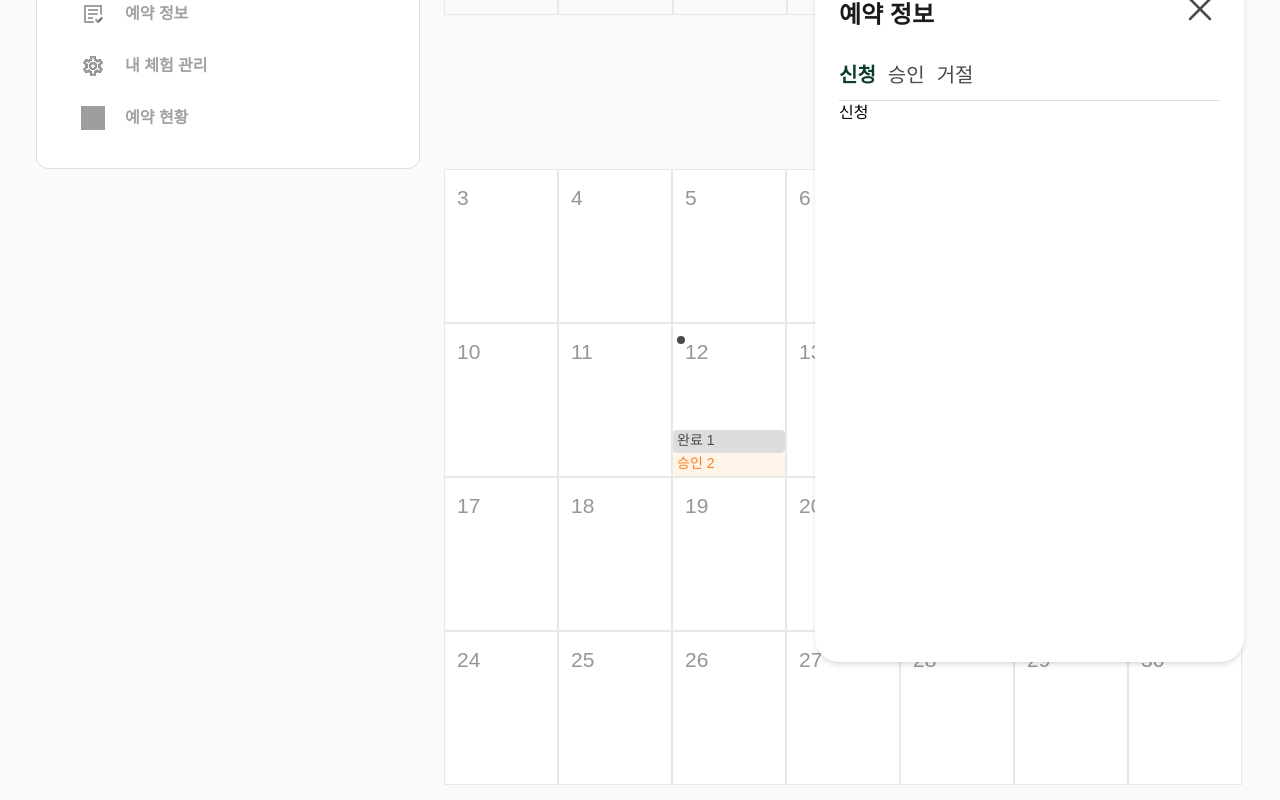
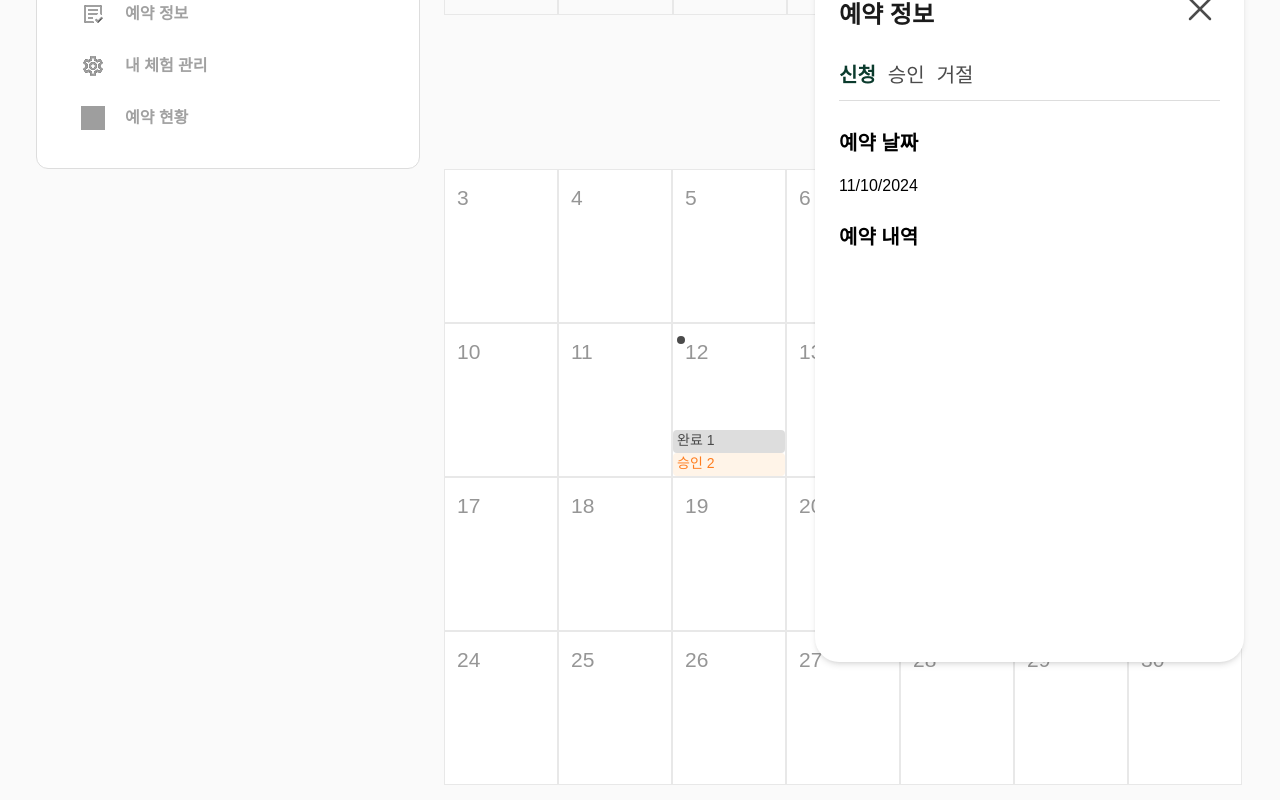
Before and after one commit to mungyun/globalnomad, a Next.js app: page /my/reservation-status in a window 1280 px wide. Both pictures are taken after a click on the button "10". Shown: the part 405-1205 px from the top of the page. Built offline with nearby package versions, Linux system fonts and the light colour scheme; no server answers; grey boxes are pictures that could not be loaded; a web font is replaced by a local one.

Commit message:
Feat: 예약 현황 모달에 신청, 승인, 거절 컴포넌트 추가

```diff
--- a/src/app/my/reservation-status/components/StatusCalendar.tsx
+++ b/src/app/my/reservation-status/components/StatusCalendar.tsx
@@ -4,7 +4,7 @@ import "@/styles/ReservationCalender.css";
 import React, { useState } from "react";
 import Calendar from "react-calendar";
 import { ReservationMockData } from "./MockData";
-import StatusModal from "./StatusModal";
+import StatusModal from "./modal/StatusModal";
 
 const caseStyle = "text-start text-[14px] font-medium h-[23px] rounded pl-1";
 const roundStyle = "absolute left-1 top-3 h-[8px] w-[8px] rounded-full";
--- /dev/null
+++ b/src/app/my/reservation-status/components/modal/ApplicationMode.tsx
@@ -0,0 +1,19 @@
+import React from "react";
+
+const titleStyle = "text-[20px] font-semibold text-[black03] mb-4";
+
+const ApplicationMode = ({ date }: { date: string }) => {
+  return (
+    <div>
+      <div className="mb-6 mt-[27px]">
+        <h3 className={`${titleStyle}`}>예약 날짜</h3>
+        <span>{date}</span>
+      </div>
+      <div>
+        <h3 className={`${titleStyle}`}>예약 내역</h3>
+      </div>
+    </div>
+  );
+};
+
+export default ApplicationMode;
--- /dev/null
+++ b/src/app/my/reservation-status/components/modal/ApprovalMode.tsx
@@ -0,0 +1,7 @@
+import React from "react";
+
+const ApprovalMode = () => {
+  return <div>ApprovalMode</div>;
+};
+
+export default ApprovalMode;
--- /dev/null
+++ b/src/app/my/reservation-status/components/modal/RefusalMode.tsx
@@ -0,0 +1,7 @@
+import React from "react";
+
+const RefusalMode = () => {
+  return <div>RefusalMode</div>;
+};
+
+export default RefusalMode;
--- a/src/app/my/reservation-status/components/StatusModal.tsx
+++ b/src/app/my/reservation-status/components/modal/StatusModal.tsx
@@ -37,8 +37,7 @@ const StatusModal = ({ isOpen, onClose, date }: StatusModalProps) => {
           <Image src="/icons/X.svg" alt="모달 닫기" width={40} height={40} />
         </button>
       </div>
-      <StatusModalNav />
-      <div>{!date}</div>
+      <StatusModalNav date={date?.toLocaleDateString()} />
     </div>
   );
 };
--- a/src/app/my/reservation-status/components/StatusModalNav.tsx
+++ b/src/app/my/reservation-status/components/modal/StatusModalNav.tsx
@@ -1,8 +1,11 @@
 import React, { useState } from "react";
+import ApplicationMode from "./ApplicationMode";
+import ApprovalMode from "./ApprovalMode";
+import RefusalMode from "./RefusalMode";
 
 const valueStyle = "text-[20px] cursor-pointer";
 
-const StatusModalNav = () => {
+const StatusModalNav = ({ date }: { date?: string }) => {
   const [value, setValue] = useState<string>("신청");
 
   return (
@@ -18,7 +21,15 @@ const StatusModalNav = () => {
           </li>
         ))}
       </ul>
-      <div>{value}</div>
+      <div>
+        {value === "신청" ? (
+          <ApplicationMode date={date || ""} />
+        ) : value === "승인" ? (
+          <ApprovalMode />
+        ) : (
+          <RefusalMode />
+        )}
+      </div>
     </div>
   );
 };
```
Also changed, not shown: src/types/MyActivitiesType.tsx (added).
